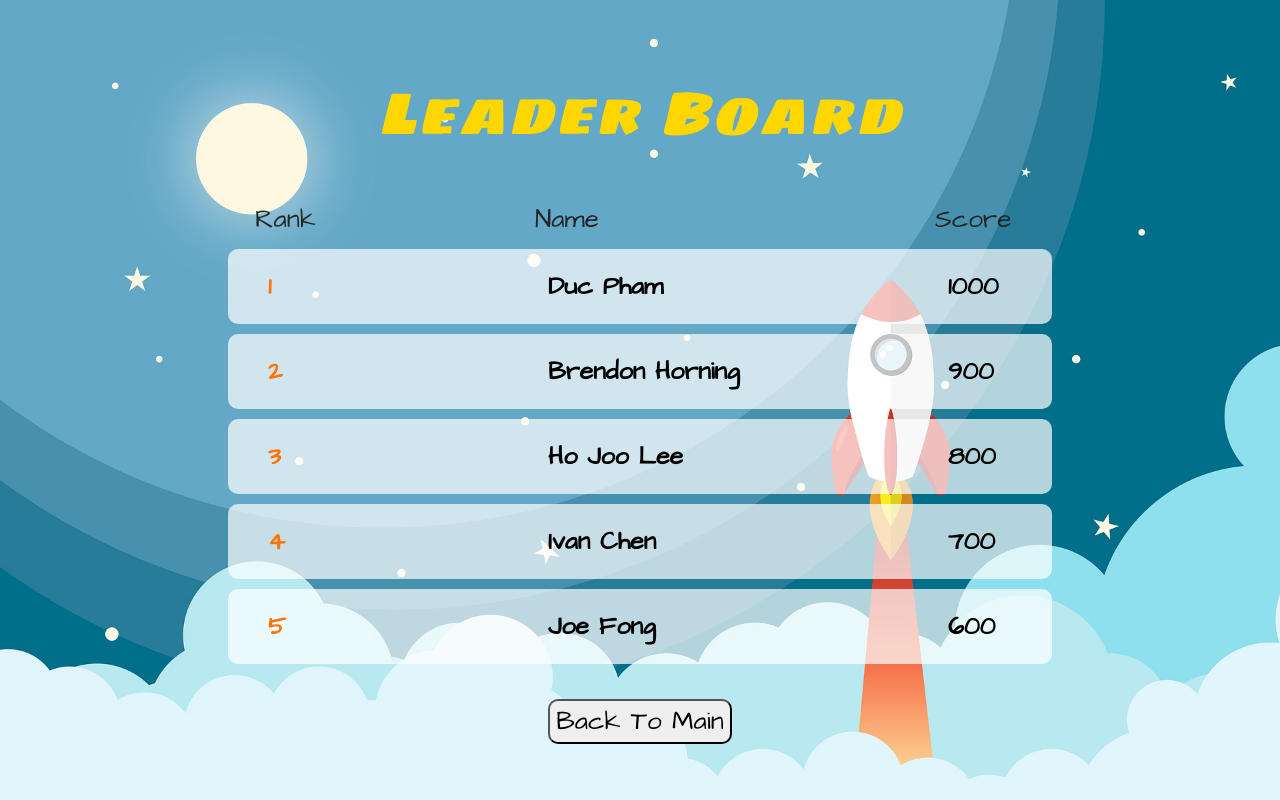
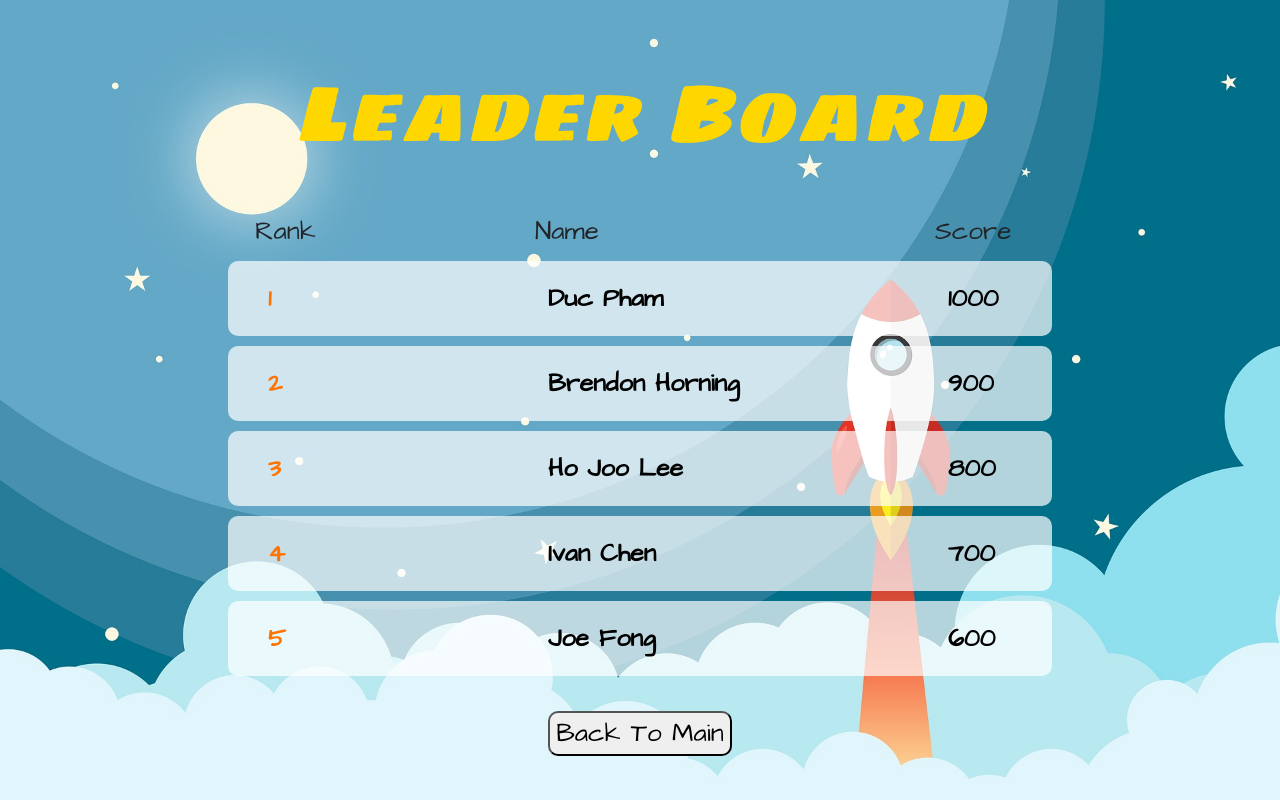
Before and after one commit to joecof/Operation-Regen, a React (Create React App) app in the folder client/: page /LeaderBoard in a window 1280 px wide. Built offline with nearby package versions, Linux system fonts and the light colour scheme.

Commit message:
minor eidts to styling

```diff
--- a/client/src/css/App.css
+++ b/client/src/css/App.css
@@ -8,6 +8,11 @@
   justify-content: center;
   font-size: calc(10px + 2vmin);
   font-family: 'Architects Daughter', cursive;
+
+    background-image: url("../img/bg.jpg");
+    background-repeat: no-repeat;
+    background-attachment: fixed;
+    background-size: cover;
 }
 
 .App-Container {
--- a/client/src/css/LeaderBoardBox.css
+++ b/client/src/css/LeaderBoardBox.css
@@ -6,7 +6,7 @@
   padding: 2% 0 2%;
   letter-spacing: 2px;
   color: gold;
-  font-size: 60px;
+  font-size: 80px;
   font-style: italic;
   width: 100%;
   font-family: 'Sigmar One', cursive;
--- a/client/src/css/index.css
+++ b/client/src/css/index.css
@@ -7,11 +7,11 @@
   -webkit-font-smoothing: antialiased;
   -moz-osx-font-smoothing: grayscale;
 
-    /** background image */
-    background-image: url("../img/bg.jpg");
+
+    /* background-image: url("../img/bg.jpg");
     background-repeat: no-repeat;
     background-attachment: fixed;
-    background-size: cover;
+    background-size: cover; */
 }
 
 code {
```
Also changed, not shown: client/src/js/App.js (+9 -0 lines).
